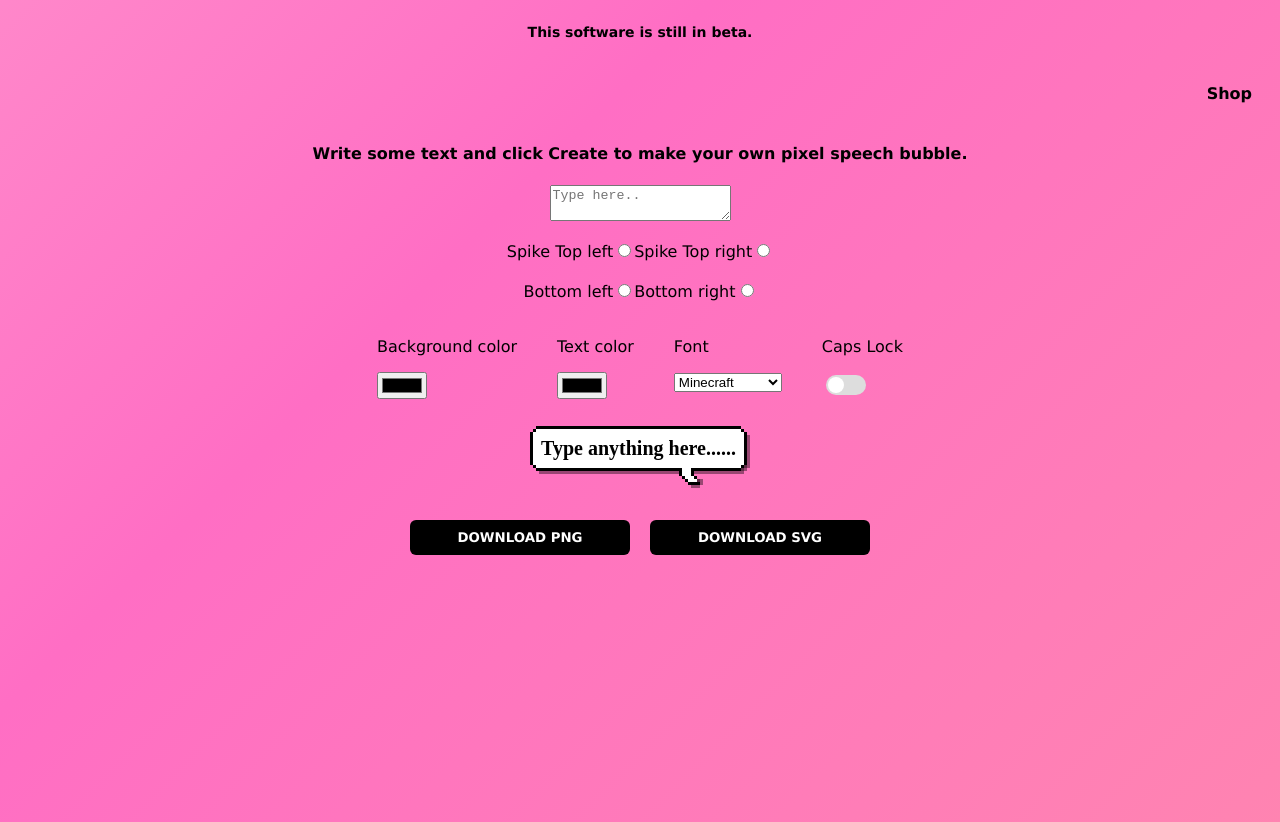
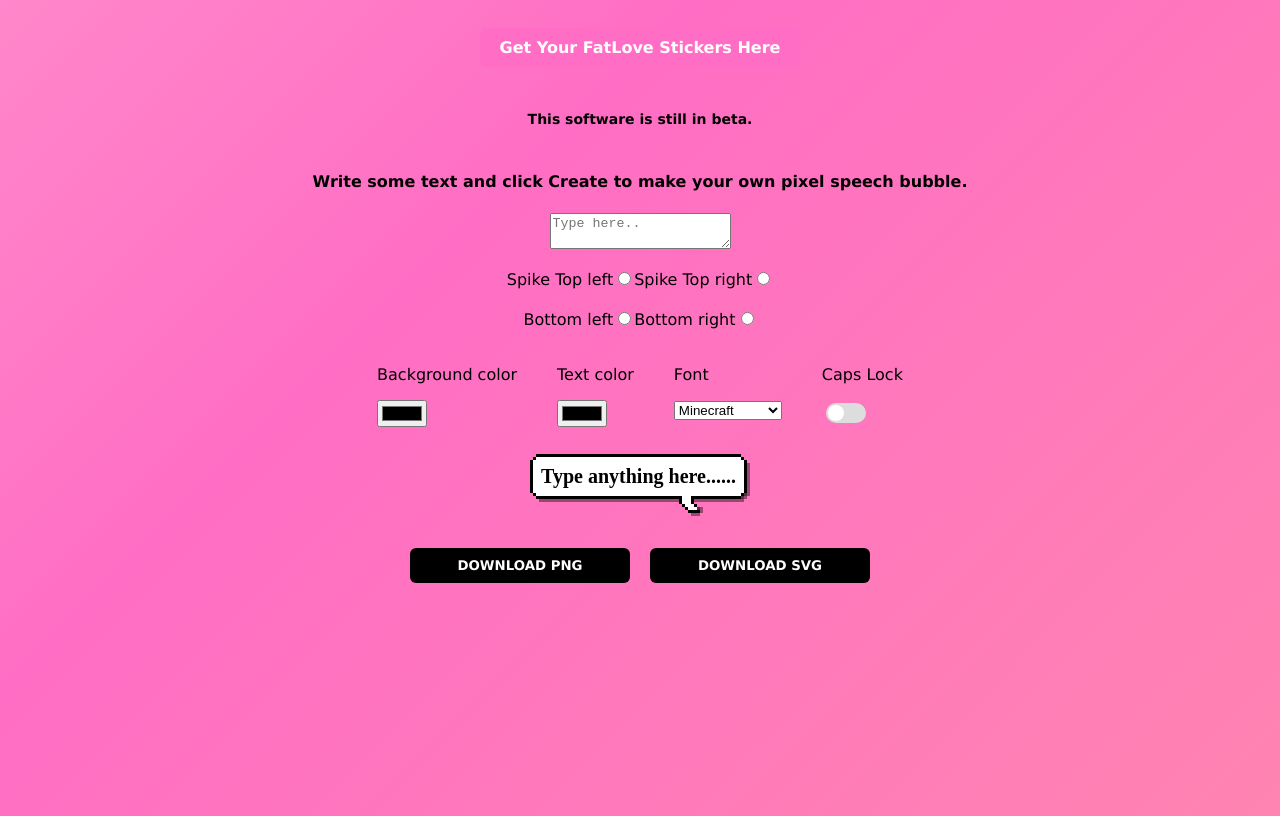
Before and after one commit to coder123332/chatbubble-project, a React (Vite) app: page / in a window 1280 px wide. Built offline with nearby package versions, Linux system fonts and the light colour scheme.

Commit message:
Update shop button

```diff
--- a/src/App.css
+++ b/src/App.css
@@ -23,14 +23,17 @@ body {
 
 .navbar {
     display: flex;
-    justify-content: flex-end;
+    justify-content: center;
     padding: 20px;
 }
 
 .navbar a {
-    color: #000;
+    color: #fff;
     text-decoration: none;
     font-weight: bold;
+    background-color: #ff6ec4;
+    padding: 10px 20px;
+    border-radius: 6px;
 }
 
 .beta-note {
--- a/src/App.jsx
+++ b/src/App.jsx
@@ -103,8 +103,8 @@ const ComicBubbles = () => {
 
   return (
     <div>
+      <Navbar />
       <p className="beta-note">This software is still in beta.</p>
-      <Navbar />
       <div className="main--container">
         <h4 className="text--white">Write some text and click Create to make your own pixel speech bubble.</h4>
         <textarea
--- a/src/components/Navbar.jsx
+++ b/src/components/Navbar.jsx
@@ -2,8 +2,12 @@ import React from 'react';
 
 const Navbar = () => (
   <nav className="navbar">
-    <a href="https://shop.yungfika.com" target="_blank" rel="noopener noreferrer">
-      Shop
+    <a
+      href="https://shop.yungfika.com"
+      target="_blank"
+      rel="noopener noreferrer"
+    >
+      Get Your FatLove Stickers Here
     </a>
   </nav>
 );
```
Also changed, not shown: 1 other file (tests, documents, lock files or other folders).
